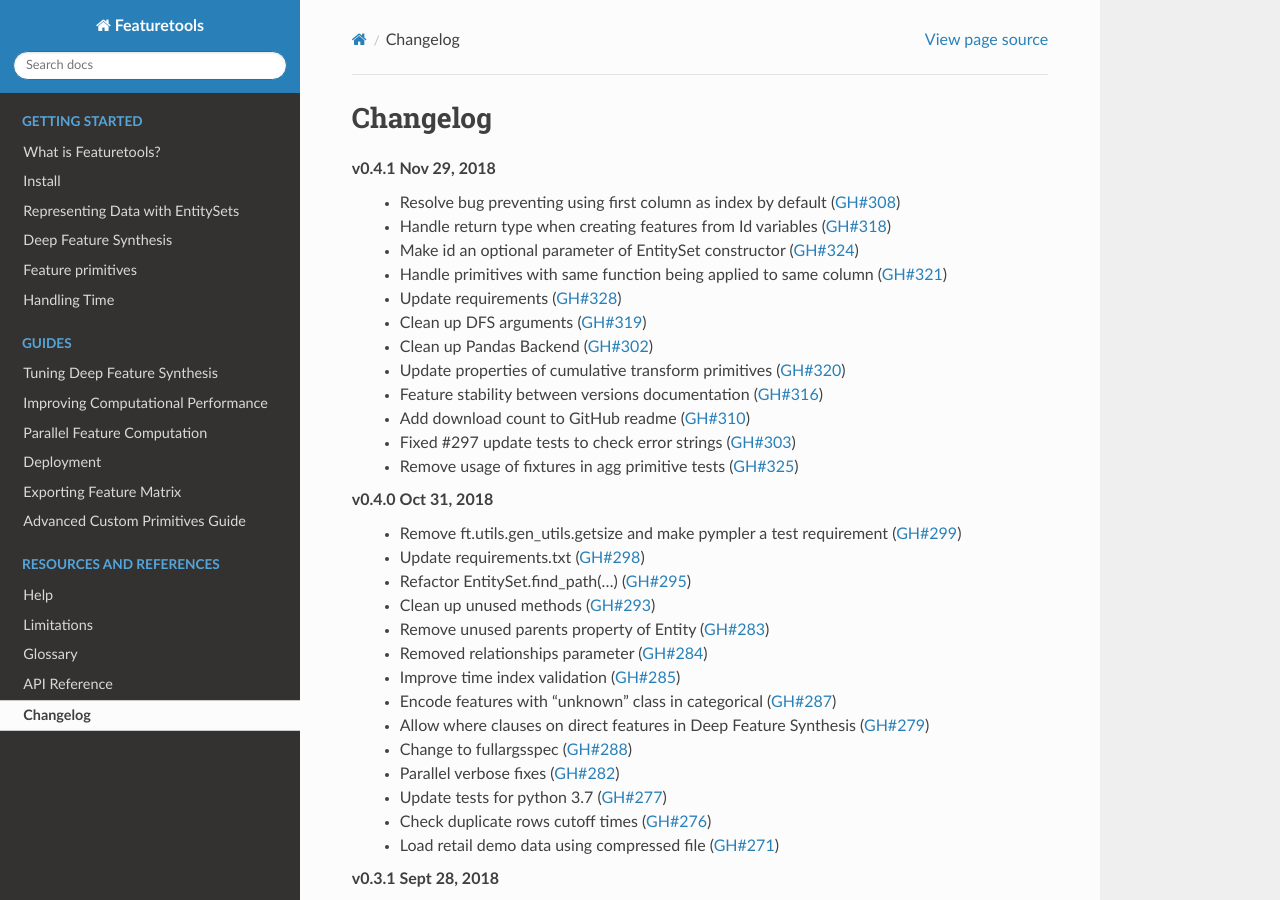
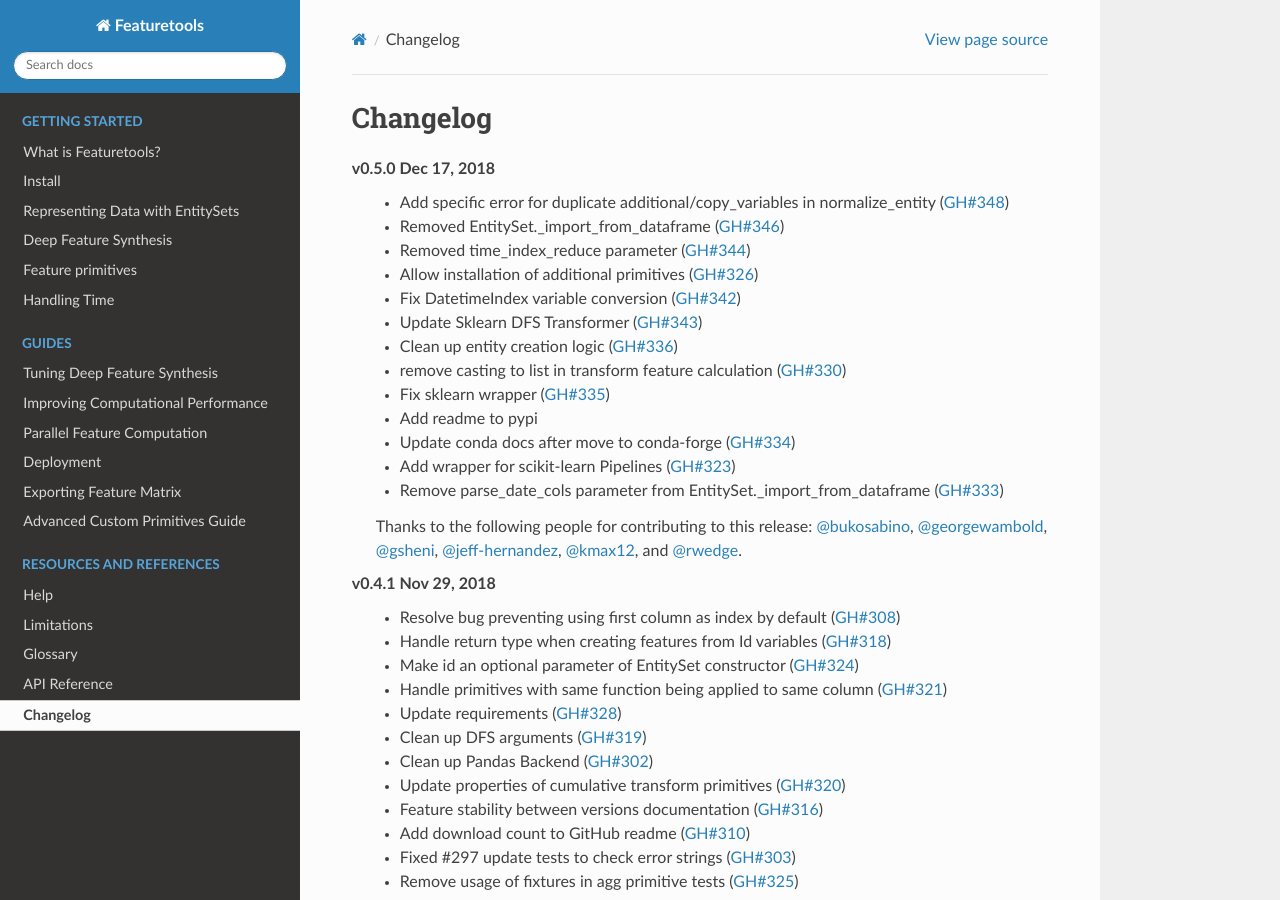
Before and after one commit to alteryx/featuretools, a Sphinx documentation site: the page built from docs/source/changelog.rst, in a window 1280 px wide and 900 px high. Built offline with Sphinx 7.4.7 and the Read the Docs theme 2.0.0, drawn with Linux system fonts in a browser that asks for light colours; the version number could not be read and is left out; comment, search, counter and statistics services are not loaded.

Commit message:
update changelog

```diff
--- a/docs/source/changelog.rst
+++ b/docs/source/changelog.rst
@@ -2,6 +2,22 @@
 
 Changelog
 ---------
+**v0.5.0** Dec 17, 2018
+    * Add specific error for duplicate additional/copy_variables in normalize_entity (:pr:`348`)
+    * Removed EntitySet._import_from_dataframe (:pr:`346`)
+    * Removed time_index_reduce parameter (:pr:`344`)
+    * Allow installation of additional primitives (:pr:`326`)
+    * Fix DatetimeIndex variable conversion (:pr:`342`)
+    * Update Sklearn DFS Transformer (:pr:`343`)
+    * Clean up entity creation logic (:pr:`336`)
+    * remove casting to list in transform feature calculation (:pr:`330`)
+    * Fix sklearn wrapper (:pr:`335`)
+    * Add readme to pypi
+    * Update conda docs after move to conda-forge (:pr:`334`)
+    * Add wrapper for scikit-learn Pipelines (:pr:`323`)
+    * Remove parse_date_cols parameter from EntitySet._import_from_dataframe (:pr:`333`)
+
+    Thanks to the following people for contributing to this release: :user:`bukosabino`, :user:`georgewambold`, :user:`gsheni`, :user:`jeff-hernandez`, :user:`kmax12`, and :user:`rwedge`.
 **v0.4.1** Nov 29, 2018
     * Resolve bug preventing using first column as index by default (:pr:`308`)
     * Handle return type when creating features from Id variables (:pr:`318`)
```
